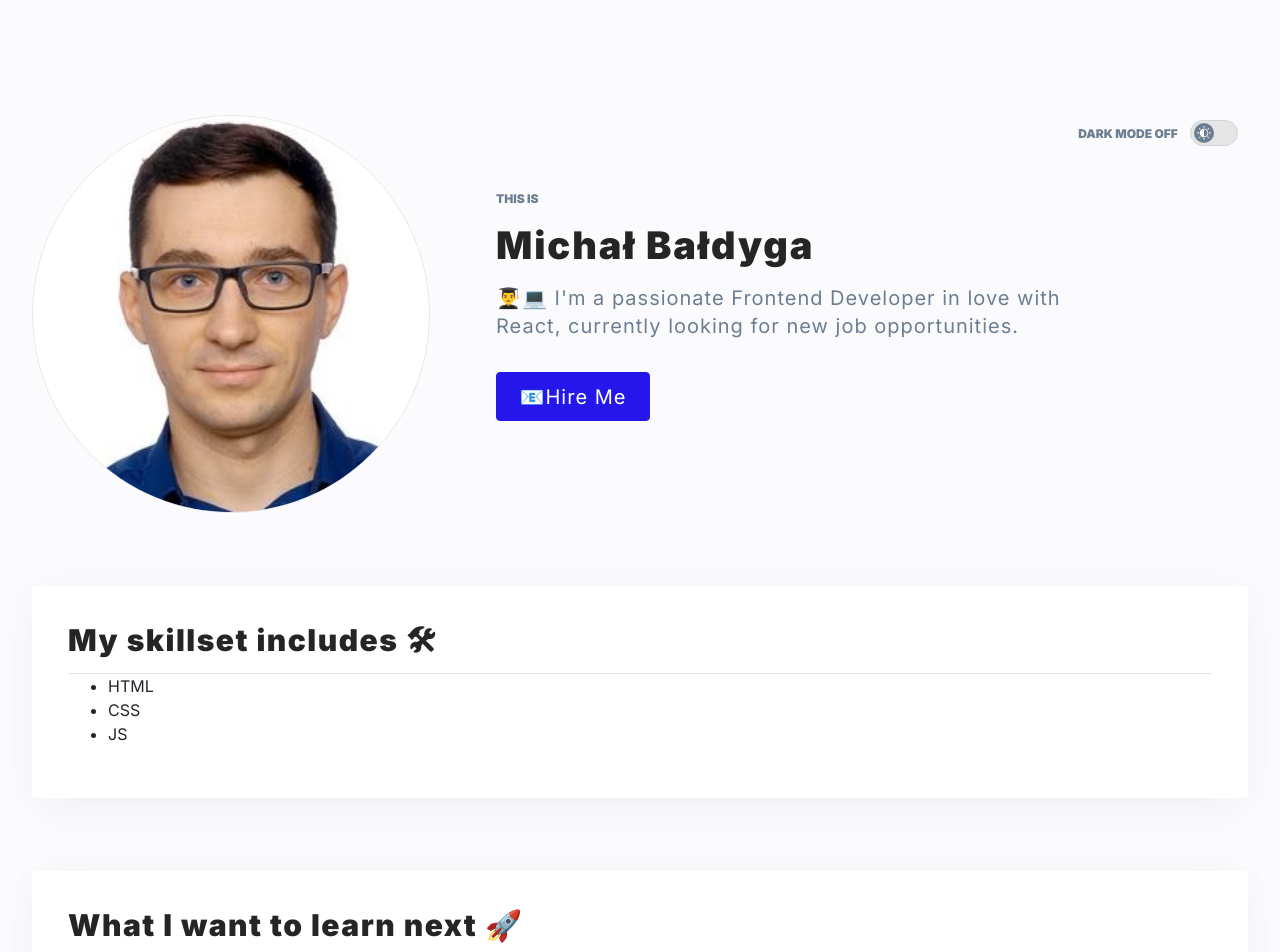
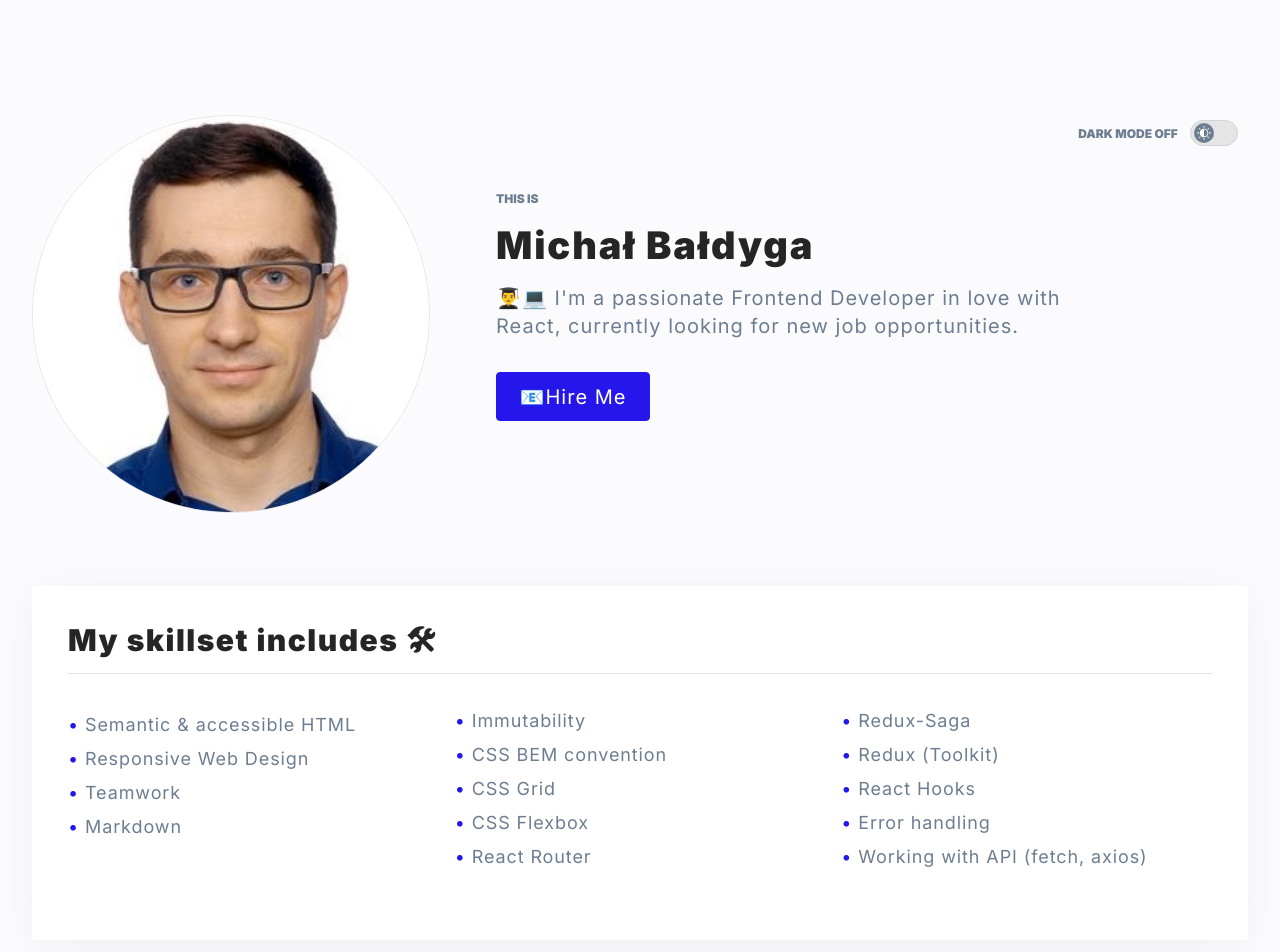
Before and after one commit to q270311/personal-homepage, a React (Create React App) app: page / in a window 1280 px wide. Shown: the top 952 px of the page. Built offline with nearby package versions, Linux system fonts and the light colour scheme.

Commit message:
Skillset component added

```diff
--- a/src/App.js
+++ b/src/App.js
@@ -3,6 +3,7 @@ import Container from './common/Container';
 import Section from './common/Section';
 import Portfolio from './features/Portfolio';
 import HeroAbout from './features/HeroAbout';
+import Skillset from './features/Skillset';
 
 
 function App() {
@@ -10,14 +11,7 @@ function App() {
     <Body>
       <Container>
         <HeroAbout />
-        <Section
-          title="My skillset includes 🛠"
-          body={<ul>
-            <li>HTML</li>
-            <li>CSS</li>
-            <li>JS</li>
-          </ul>}
-        />
+        <Skillset />
         <Section
           title="What I want to learn next 🚀"
           body={<ul>
--- /dev/null
+++ b/src/features/Skillset/index.js
@@ -0,0 +1,46 @@
+import Section from '../../common/Section';
+import { Ul, Li } from './styled';
+
+const Skillset = () => {
+    const skills = [
+        { id: 1, name: "Semantic & accessible HTML" },
+        { id: 2, name: "Responsive Web Design" },
+        { id: 3, name: "Teamwork" },
+        { id: 4, name: "Markdown" },
+        { id: 5, name: "Immutability" },
+        { id: 6, name: "CSS BEM convention" },
+        { id: 7, name: "CSS Grid" },
+        { id: 8, name: "CSS Flexbox" },
+        { id: 9, name: "React Router" },
+        { id: 10, name: "Redux-Saga" },
+        { id: 11, name: "Redux (Toolkit)" },
+        { id: 12, name: "React Hooks" },
+        { id: 13, name: "Error handling" },
+        { id: 14, name: "Working with API (fetch, axios)" },
+        /*         {id: 15, name: "JavaScript: ES6+"},
+                {id: 16, name: "Promises, Async/Await"},
+                {id: 17, name: "GitHub Pull Requests & Review"},
+                {id: 18, name: "Trello"},
+                {id: 19, name: "Scrum"},
+                {id: 20, name: "NPM"},
+                {id: 21, name: "React"},
+                {id: 22, name: "Git"} */
+    ];
+
+    return (
+        <Section
+            title="My skillset includes 🛠"
+            body={
+                <Ul>
+                    {skills.map(skill => (
+                        <Li key={skill.id}>
+                            {skill.name}
+                        </Li>
+                    ))}
+                </Ul>
+            }
+        />
+    );
+};
+
+export default Skillset;
--- /dev/null
+++ b/src/features/Skillset/styled.js
@@ -0,0 +1,29 @@
+import styled from "styled-components";
+
+export const Ul = styled.ul`
+    list-style: none;
+    column-count: 3;
+    margin: 32px 0px;
+    padding: 0px;
+
+    @media (max-width: ${({ theme }) => theme.breakpoint.mobileMax}px) {
+    }
+`;
+export const Li = styled.li`
+    padding:0px;
+    margin:4px 0px;
+    font-style: normal;
+    font-weight: 400;
+    font-size: 18px;
+    line-height: 30px;
+    letter-spacing: 0.05em;
+    color: ${({ theme }) => theme.color.slateGray};
+
+    &:before {
+        content: "• ";
+        color: ${({ theme }) => theme.color.mainBlue};
+    }
+
+    @media (max-width: ${({ theme }) => theme.breakpoint.mobileMax}px) {
+    }
+`;
```
